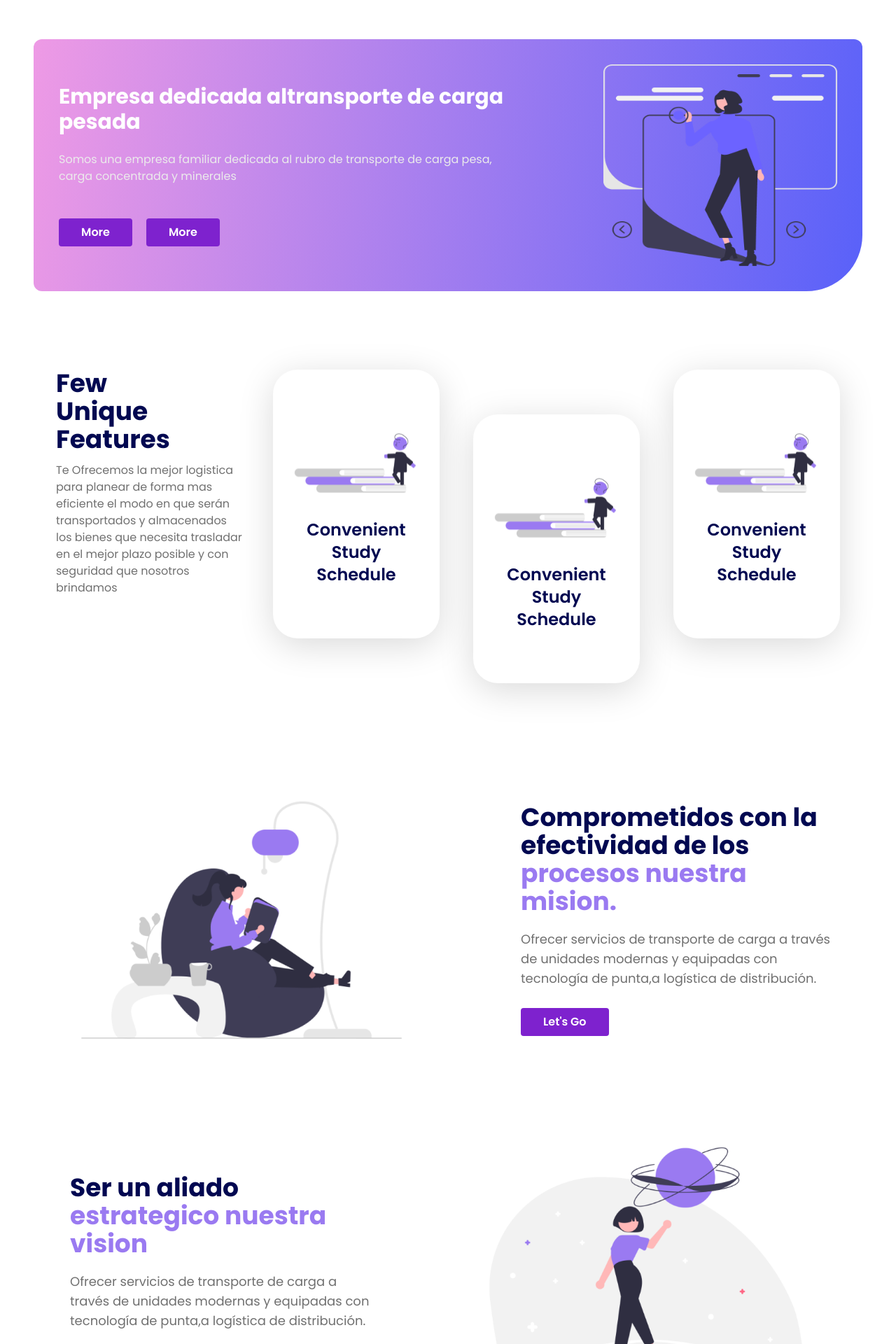
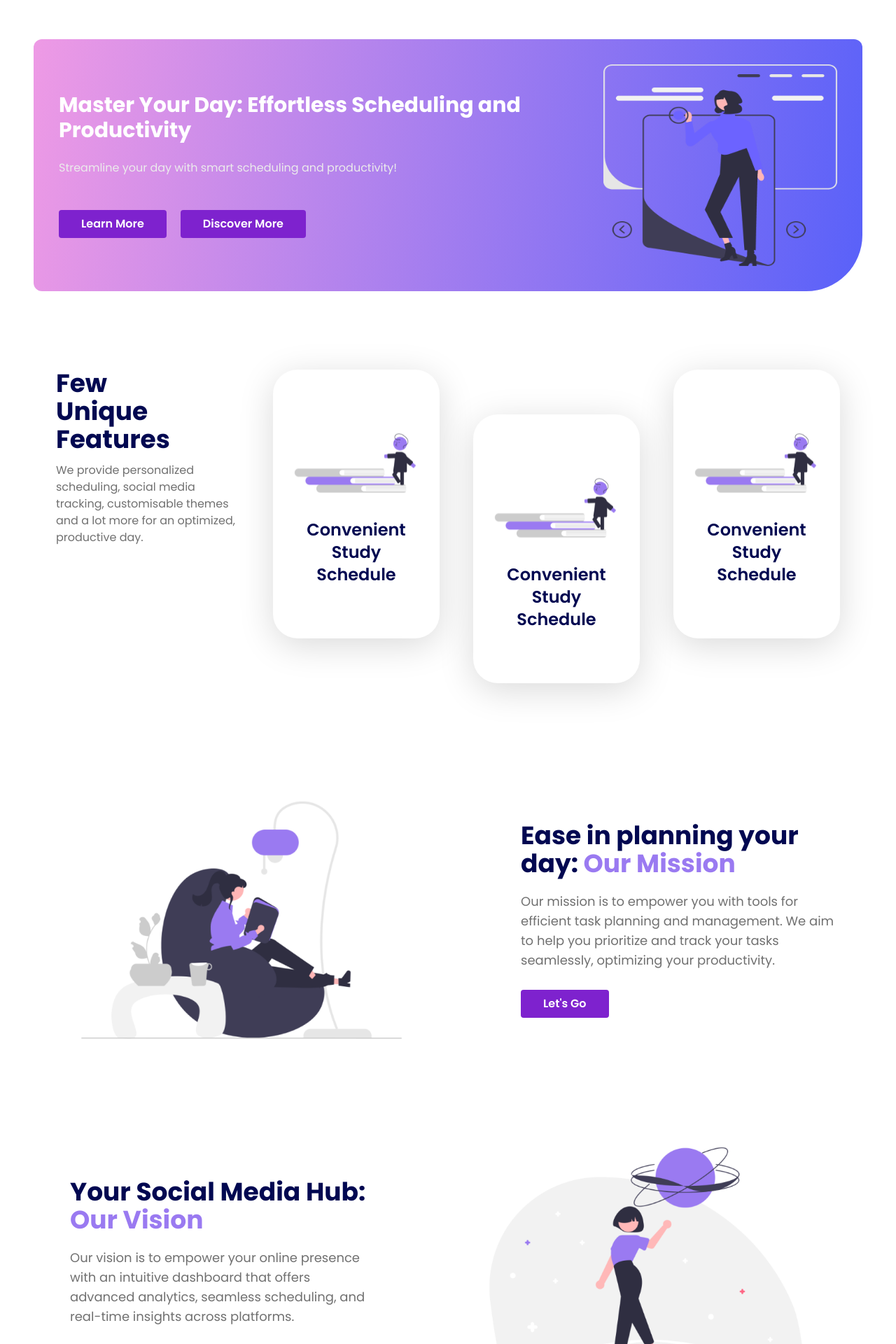
Before and after one commit to kalviumcommunity/S51_Jeeveeka_ScheduleSavvy, a React (Vite) app in the folder Frontend/: page / in a window 1280 px wide. Shown: the part 80-2000 px from the top of the page at 70% size. Built offline with nearby package versions, Linux system fonts and the light colour scheme.

Commit message:
changed few texts and footer

```diff
--- a/Frontend/src/Components/Banner.jsx
+++ b/Frontend/src/Components/Banner.jsx
@@ -10,11 +10,11 @@ export default function Banner() {
                 <img className='lg:h-[288px]' src={bannerImg1} alt="bannerImg1" />
             </div>
             <div className='md:w-3/5'>
-              <h2 className='md:text-3xl text-2xl font-bold text-white mb-6 leading-relaxed'>Empresa dedicada altransporte de carga pesada</h2>
-              <p className='text-[#EBEBEB] text-1xl mb-8'>Somos una empresa familiar dedicada al rubro de transporte de carga pesa, carga concentrada y minerales</p>
+              <h2 className='md:text-3xl text-2xl font-bold text-white mb-6 leading-relaxed'>Master Your Day: Effortless Scheduling and Productivity</h2>
+              <p className='text-[#EBEBEB] text-1xl mb-8'>Streamline your day with smart scheduling and productivity!</p>
               <div className='space-x-5 space-y-4'>
-                <button className='btnPrimary'>More</button>
-                <button className='btnPrimary'>More</button>
+                <button className='btnPrimary'>Learn More</button>
+                <button className='btnPrimary'>Discover More</button>
               </div>
             </div>
         </div>
--- a/Frontend/src/Components/Footer.jsx
+++ b/Frontend/src/Components/Footer.jsx
@@ -11,7 +11,7 @@ function Footer() {
 
                 <div className="footer-section">
                     <h3 className='footer_titles' >Contact</h3>
-                    <p>123 Main St, City, Country</p>
+                    <p>123 Main St, Chennai, India</p>
                     <p>Email: jeeveekawork@gmail.com</p>
                     <p>Phone: +91 9498407843</p>
                 </div>
--- a/Frontend/src/Components/TitleAbout.jsx
+++ b/Frontend/src/Components/TitleAbout.jsx
@@ -12,10 +12,10 @@ export default function TitleAbout() {
                 </div>
                 <div className='md:w-2/5'>
                     <h2 className='md:text-4xl text-2xl font-bold text-primary mb-5 leading-normal'>
-                        Comprometidos con la efectividad de los <span className='text-secondary'>procesos nuestra mision.</span>
+                        Ease in planning your day: <span className='text-secondary'>Our Mission</span>
                     </h2>
                     <p className='text-tertiary text-lg mb-7'>
-                        Ofrecer servicios de transporte de carga a través de unidades modernas y equipadas con tecnología de punta,a logística de distribución.
+                    Our mission is to empower you with tools for efficient task planning and management. We aim to help you prioritize and track your tasks seamlessly, optimizing your productivity.
                     </p>
                     <button className='btnPrimary'>Let's Go</button>
                 </div>
@@ -27,10 +27,10 @@ export default function TitleAbout() {
                 </div>
                 <div className='md:w-2/5 '>
                     <h2 className='md:text-4xl text-2xl font-bold text-primary mb-5 leading-normal'>
-                    Ser un aliado <span className='text-secondary'> estrategico nuestra vision</span>
+                    Your Social Media Hub:<span className='text-secondary'>  Our Vision </span>
                     </h2>
                     <p className='text-tertiary text-lg mb-7'>
-                        Ofrecer servicios de transporte de carga a través de unidades modernas y equipadas con tecnología de punta,a logística de distribución.
+                    Our vision is to empower your online presence with an intuitive dashboard that offers advanced analytics, seamless scheduling, and real-time insights across platforms.
                     </p>
                     <button className='btnPrimary'>Let's Go</button>
                 </div>
--- a/Frontend/src/Components/TitleFeatures.jsx
+++ b/Frontend/src/Components/TitleFeatures.jsx
@@ -7,8 +7,9 @@ export default function TitleFeatures() {
         <div className='flex flex-col lg:flex-row justify-between items-start gap-10'>
           <div className='lg:w-1/4'>
             <h3 className='text-4xl  text-primary font-bold lg:w-1/2 mb-3 '>Few Unique Features</h3>
-            <p className='text-base text-tertiary'>Te Ofrecemos la mejor logistica para planear de forma mas eficiente el modo en que serán transportados y almacenados los bienes que necesita trasladar en el mejor plazo posible y con seguridad que nosotros brindamos</p>
+            <p className='text-base text-tertiary'>We provide personalized scheduling, social media tracking, customisable themes and a lot more for an optimized, productive day.</p>
           </div>
+
           {/* feature cards */}
           <div className='w-full lg:w-3/4'>
             <div className='grid md:grid-cols-3 sm:grid-cols-2 grid-cols-1 items-start md:gap-12 gap-8'>
```
